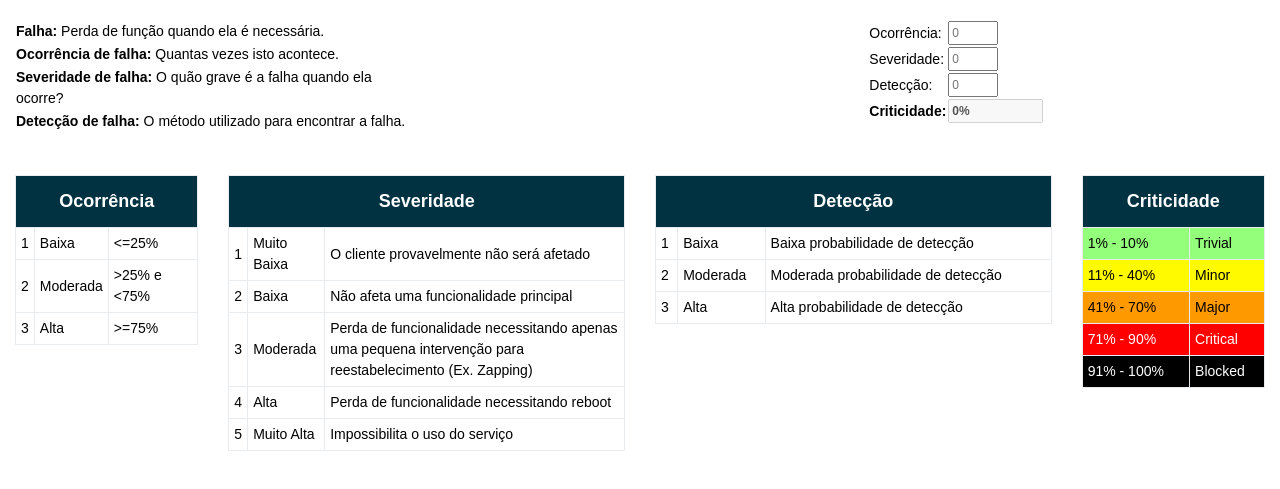
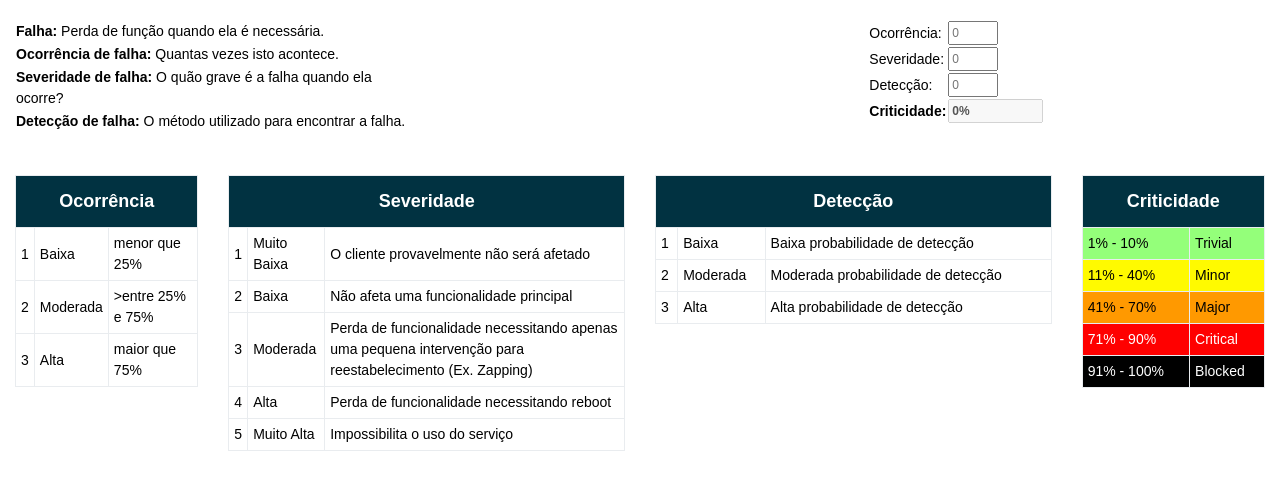
Before and after one commit to qa-teste/qa-teste.github.io, a plain HTML site: page index.html in a window 1280 px wide. Shown: the part 95-584 px from the top of the page. Drawn offline with Linux system fonts and the light colour scheme.

Commit message:
Update index.html
ajuste porcentagem

```diff
--- a/index.html
+++ b/index.html
@@ -91,17 +91,17 @@
 					<tr>
 						<td>1</td>
 						<td>Baixa</td>
-						<td><=25%</td>
+						<td>menor que 25%</td>
 					</tr>
 					<tr>
 						<td>2</td>
 						<td>Moderada</td>
-						<td>>25% e <75%</td>
+						<td>>entre 25% e 75%</td>
 					</tr>
 					<tr>
 						<td>3</td>
 						<td>Alta</td>
-						<td>>=75%</td>
+						<td>maior que 75%</td>
 					</tr>
 				</table>
 			</div>
```
